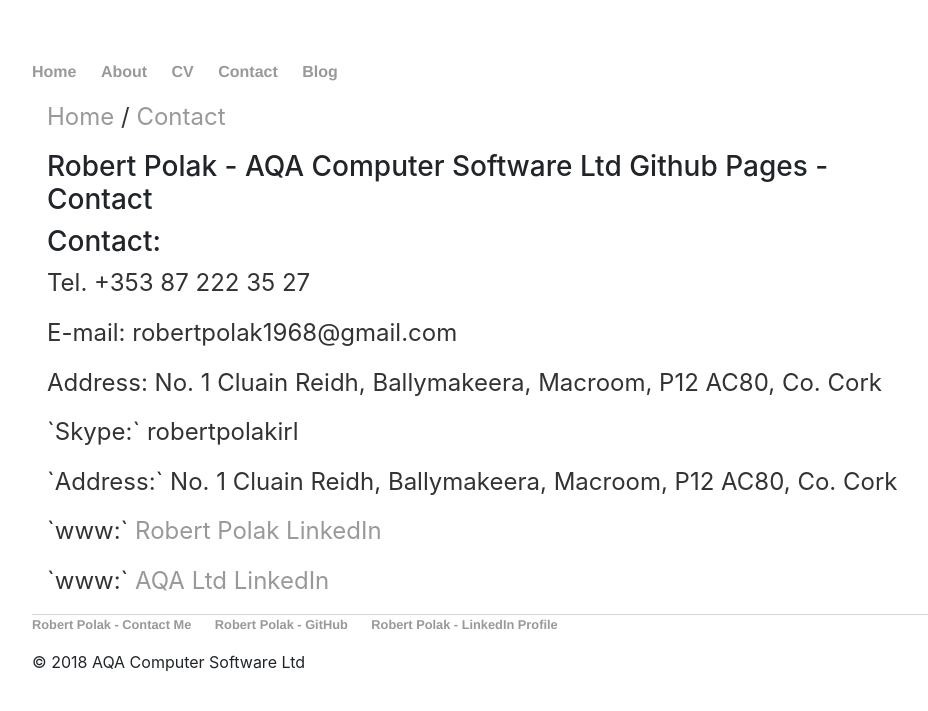
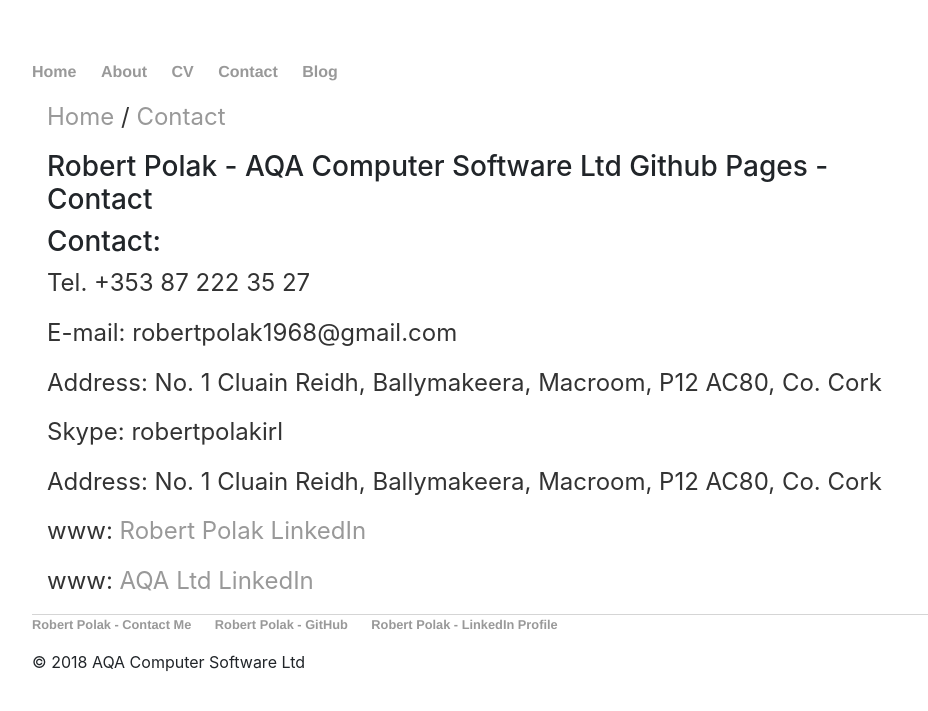
Before and after one commit to robertpolak1968/robertpolak1968.github.io, a Jekyll site: the page built from contact.html, in a window 1280 px wide. Shown: the top 711 px of the page, without its empty margins (160-1088 px from the left). Built offline with Jekyll 4.4.1, drawn with Linux system fonts in a browser that asks for light colours; nearby versions of some CDN libraries.

```diff
--- a/contact.html
+++ b/contact.html
@@ -11,7 +11,7 @@ title: Robert Polak - AQA Computer Software Ltd - Contact Page
 <p>Tel. +353 87 222 35 27</p>
 <p>E-mail: robertpolak1968@gmail.com</p>
 <p>Address: No. 1 Cluain Reidh, Ballymakeera, Macroom, P12 AC80, Co. Cork</p>
-<p>`Skype:` robertpolakirl</p>
-<p>`Address:` No. 1 Cluain Reidh, Ballymakeera, Macroom, P12 AC80, Co. Cork</p>
-<p>`www:` <a href="https://www.linkedin.com/in/robertpolak1968/" target="_blank">Robert Polak LinkedIn</a></p>
-<p>`www:` <a href="https://www.linkedin.com/company/aqacomputersoftwareltd" target="_blank">AQA Ltd LinkedIn</a></p>
+<p>Skype: robertpolakirl</p>
+<p>Address: No. 1 Cluain Reidh, Ballymakeera, Macroom, P12 AC80, Co. Cork</p>
+<p>www: <a href="https://www.linkedin.com/in/robertpolak1968/" target="_blank">Robert Polak LinkedIn</a></p>
+<p>www: <a href="https://www.linkedin.com/company/aqacomputersoftwareltd" target="_blank">AQA Ltd LinkedIn</a></p>
```
